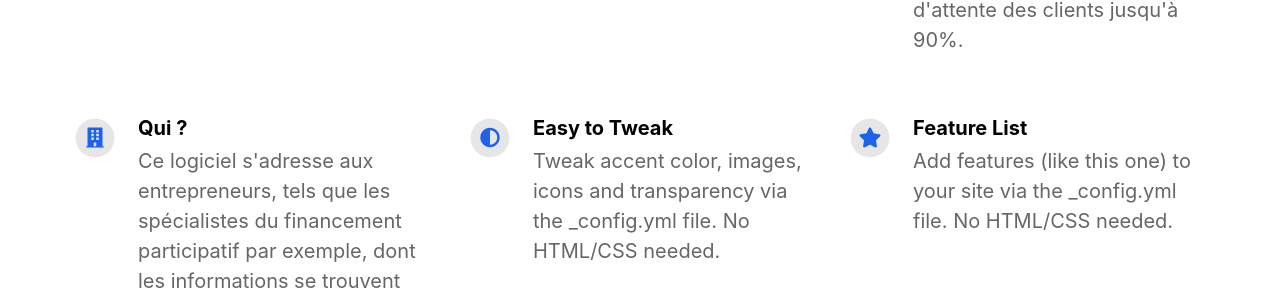
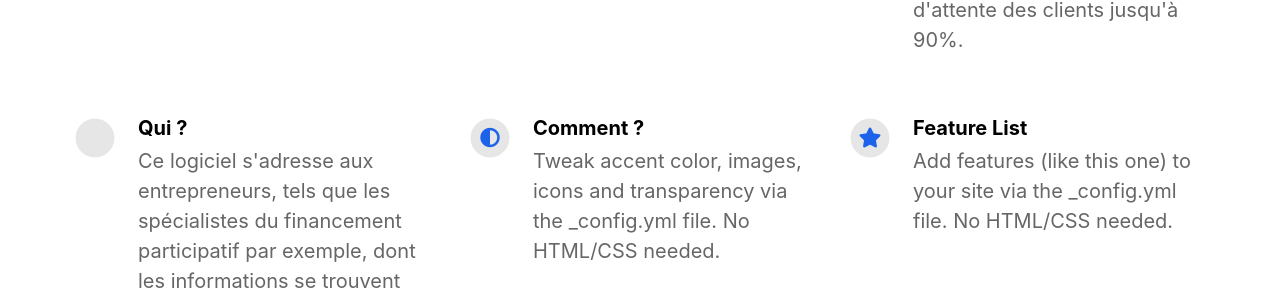
Before and after one commit to weltare/strategies, a Jekyll site: the page built from index.html, in a window 1280 px wide. Shown: the part 1357-1657 px from the top of the page. Built offline with Jekyll 4.4.1, drawn with Linux system fonts in a browser that asks for light colours; nearby versions of some CDN libraries.

Commit message:
Update _config.yml: fontawesome_icon_name
fontawesome_icon_name                 : building-user

```diff
--- a/_config.yml
+++ b/_config.yml
@@ -49,9 +49,9 @@ features                                  :
 
   - title                                 : Qui ?
     description                           : Ce logiciel s'adresse aux entrepreneurs, tels que les spécialistes du financement participatif par exemple, dont les informations se trouvent dispersées sur différentes plateformes.
-    fontawesome_icon_name                 : building
+    fontawesome_icon_name                 : building-user
 
-  - title                                 : Easy to Tweak
+  - title                                 : Comment ?
     description                           : Tweak accent color, images, icons and transparency via the _config.yml file. No HTML/CSS needed.
     fontawesome_icon_name                 : adjust
 
```
